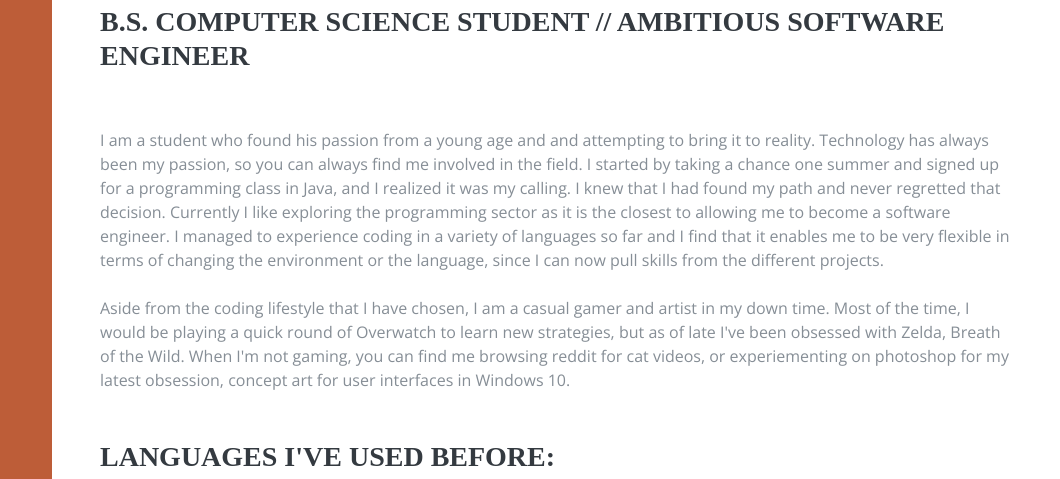
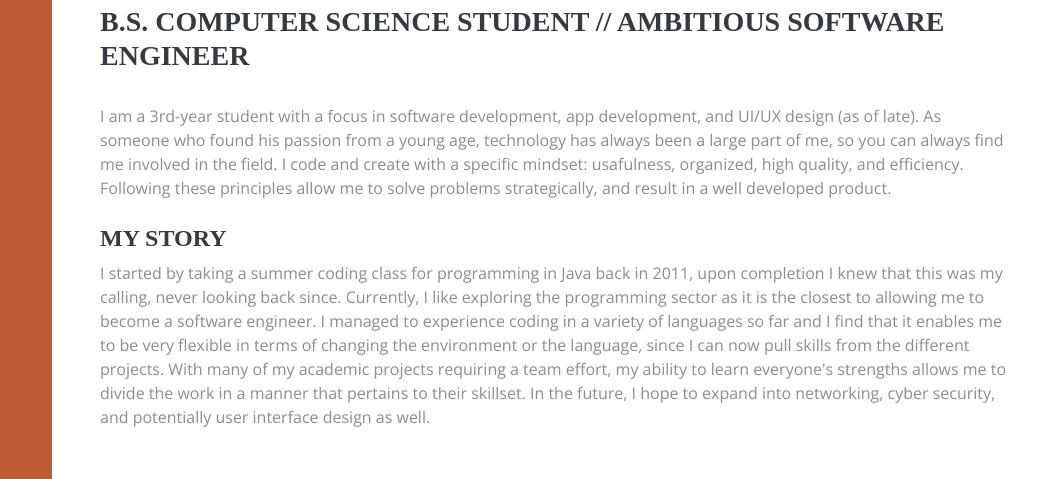
Before and after one commit to NeelAPatel/neelerita.github.io, a plain HTML site: page index.html in a window 1280 px wide. Shown: the part 139-618 px from the top of the page, 220-1280 px from the left. Drawn offline with nearby package versions, Linux system fonts and the light colour scheme; a web font is replaced by a local one.

Commit message:
Paragraph update

```diff
--- a/index.html
+++ b/index.html
@@ -76,9 +76,15 @@
                 <h1>Neel Patel</h1>
 
                 <h3>B.S. Computer Science student // Ambitious Software engineer </h3>
-                <br><br>
-                <div>I am a student who found his passion from a young age and and attempting to bring it to reality. Technology has always been my passion, so you can always find me involved in the field. I started by taking a chance one summer and signed up for a programming class in Java, and I realized it was my calling. I knew that I had found my path and never regretted that decision. Currently I like exploring the programming sector as it is the closest to allowing me to become a software engineer. I managed to experience coding in a variety of languages so far and I find that it enables me to be very flexible in terms of changing the environment or the language, since I can now pull skills from the different projects. </div> <br> <div> Aside from the coding lifestyle that I have chosen, I am a casual gamer and artist in my down time. Most of the time, I would be playing a quick round of Overwatch to learn new strategies, but as of late I've been obsessed with Zelda, Breath of the Wild. When I'm not gaming, you can find me browsing reddit for cat videos, or experiementing on photoshop for my latest obsession, concept art for user interfaces in Windows 10.
-                </div>
+                <br>
+                <div>I am a 3rd-year student with a focus in software development, app development, and UI/UX design (as of late). As someone who found his passion from a young age, technology has always been a large part of me, so you can always find me involved in the field. I code and create with a specific mindset: usafulness, organized, high quality, and efficiency. Following these principles allow me to solve problems strategically, and result in a well developed product.</div>
+                <br>
+                <h4>My story</h4>
+                <div>
+                I started by taking a summer coding class for programming in Java back in 2011, upon completion I knew that this was my calling, never looking back since. Currently, I like exploring the programming sector as it is the closest to allowing me to become a software engineer. I managed to experience coding in a variety of languages so far and I find that it enables me to be very flexible in terms of changing the environment or the language, since I can now pull skills from the different projects. With many of my academic projects requiring a team effort, my ability to learn everyone's strengths allows me to divide the work in a manner that pertains to their skillset. In the future, I hope to expand into networking, cyber security, and potentially user interface design as well. </div>
+
+
+                <br>
 
                 <br><br>
                 <h3> Languages I've used before: </h3>
```
